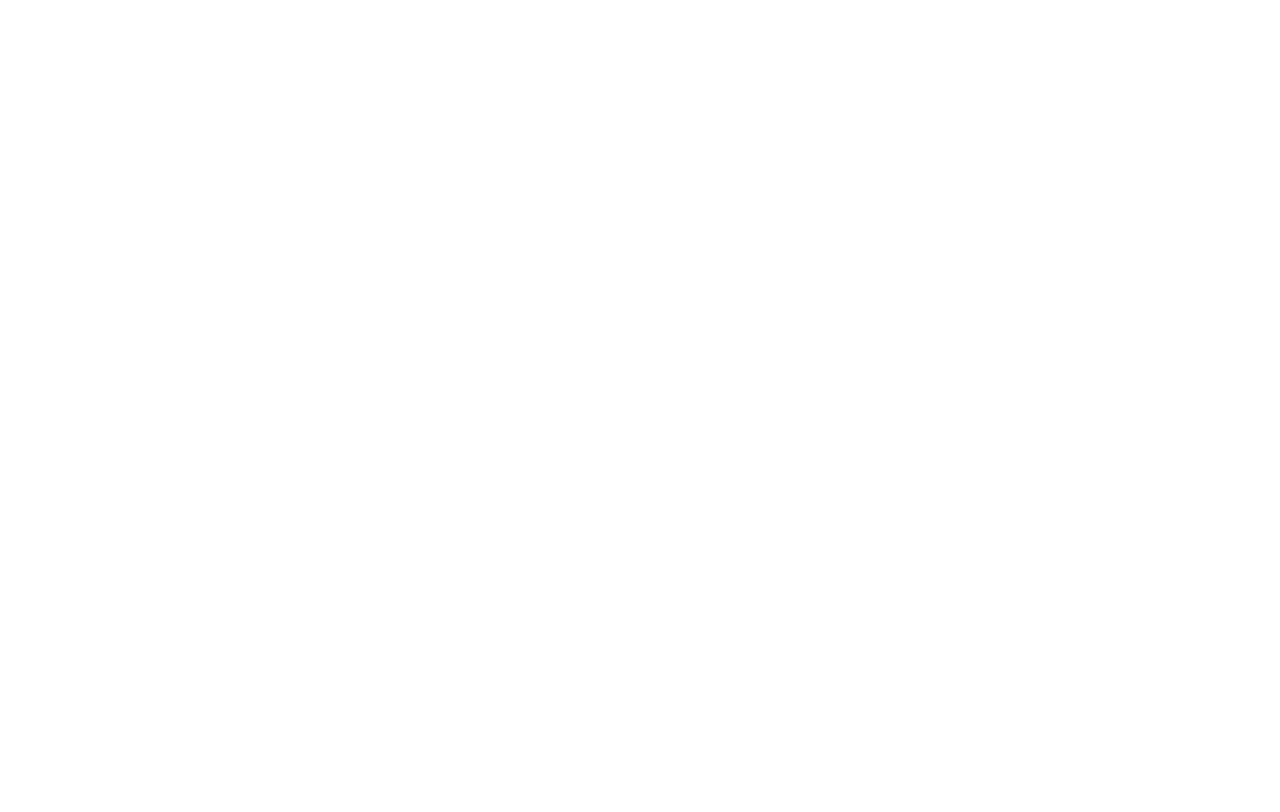
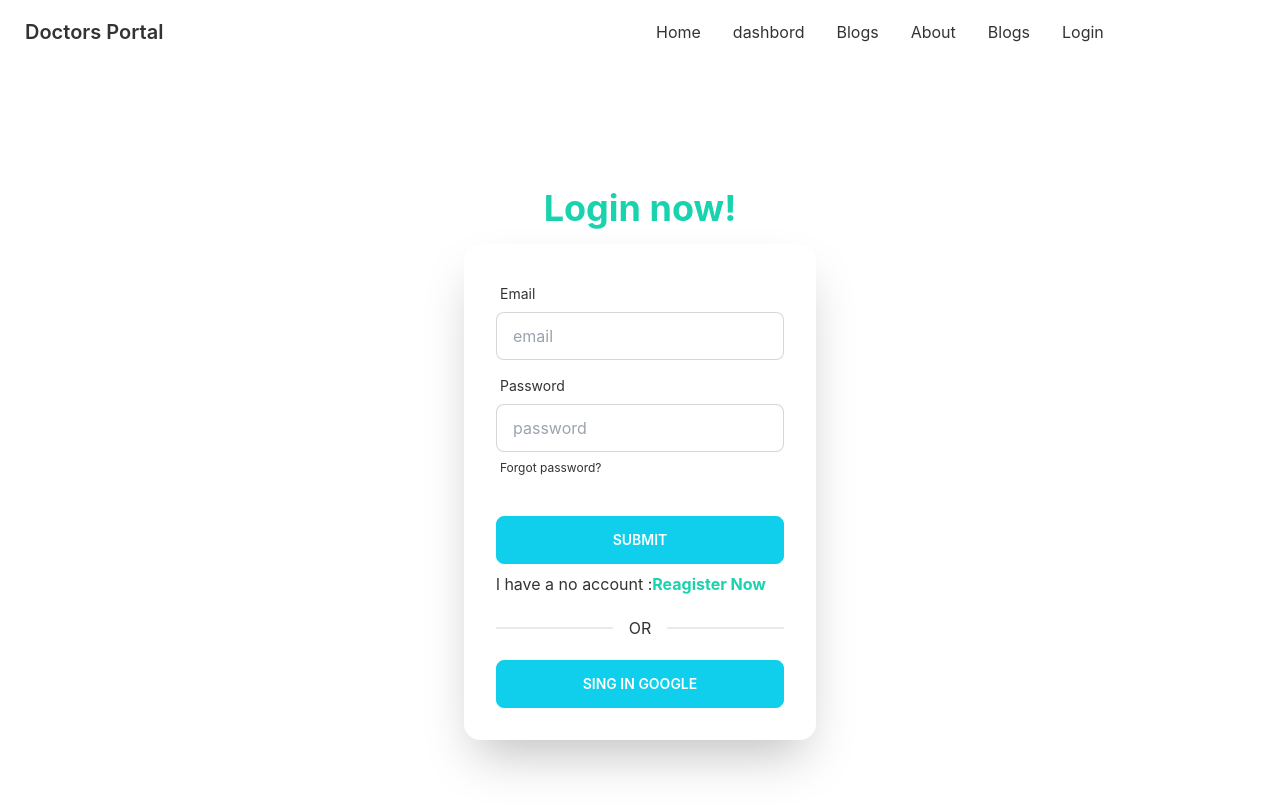
Before and after one commit to suzitsarkar27/Tools-manufacture-client-code, a React (Create React App) app: page /login in a window 1280 px wide. Shown: the top 812 px of the page. Built offline with nearby package versions, Linux system fonts and the light colour scheme; no server answers.

Commit message:
login-from

```diff
--- a/package.json
+++ b/package.json
@@ -7,8 +7,11 @@
     "@testing-library/react": "^13.2.0",
     "@testing-library/user-event": "^13.5.0",
     "daisyui": "^2.15.0",
+    "firebase": "^9.8.1",
     "react": "^18.1.0",
     "react-dom": "^18.1.0",
+    "react-firebase-hooks": "^5.0.3",
+    "react-hook-form": "^7.31.2",
     "react-router-dom": "^6.3.0",
     "react-scripts": "5.0.1",
     "web-vitals": "^2.1.4"
--- a/src/App.js
+++ b/src/App.js
@@ -1,9 +1,21 @@
 import logo from './logo.svg';
 import './App.css';
+import Header from './Pages/SHAREit/Header/Header';
+import { Route, Routes } from 'react-router-dom';
+import Login from './Pages/Home/AllRoutes/Login/Login';
+import SingUp from './Pages/Home/AllRoutes/SingUp/SingUp';
+import Home from './Pages/Home/Home/Home';
 
 function App() {
   return (
-    <div className="App">
+    <div >
+     <Header></Header>
+     <Routes>
+       <Route path='/'element={<Home></Home>}></Route>
+       <Route path='/home'element={<Home></Home>}></Route>
+       <Route path='/login'element={<Login></Login>}></Route>
+       <Route path='/singup'element={<SingUp></SingUp>}></Route>
+     </Routes>
 
     </div>
   );
--- /dev/null
+++ b/src/Pages/Home/AllRoutes/Login/Login.js
@@ -0,0 +1,70 @@
+import React from "react";
+import { useSignInWithGoogle } from "react-firebase-hooks/auth";
+import { useForm } from "react-hook-form";
+import { Link } from "react-router-dom";
+import auth from "../../../SHAREit/Firebase/firebase.init";
+
+const Login = () => {
+    const [signInWithGoogle, guser, gloading, gerror] = useSignInWithGoogle(auth);
+  const { register, handleSubmit } = useForm();
+  const onSubmit = (data) => console.log(data);
+  return (
+        <div class="hero  min-h-screen ">
+          <div class="hero-content flex-col  w-96">
+            <div class="text-center ">
+              <h1 class="text-4xl font-bold text-secondary">Login now!</h1>
+
+            </div>
+            <div class="card flex-shrink-0 w-full max-w-sm shadow-2xl bg-base-100">
+              <form onSubmit={handleSubmit(onSubmit)} class="card-body">
+                <div class="form-control">
+                  <label class="label">
+                    <span class="label-text">Email</span>
+                  </label>
+                  <input
+                    {...register("email")}
+                    placeholder="email"
+                    class="input input-bordered"
+                    required
+                  />
+                </div>
+                <div class="form-control">
+                  <label class="label">
+                    <span class="label-text">Password</span>
+                  </label>
+                  <input
+                    {...register("Password")}
+                    placeholder="password"
+                    class="input input-bordered"
+                    required
+                  />
+                  <label class="label">
+                    <a href="#" class="label-text-alt link link-hover"> Forgot password?</a>
+                  </label>
+                </div>
+                <div class="form-control mt-6">
+                 <input type="submit" class="btn btn-primary text-white " />
+                </div>
+                <p>
+                l have a no account :
+                <Link to={"/singup"} className="text-secondary font-bold">
+                  Reagister Now
+                </Link>{" "}
+              </p>
+              <div className="flex flex-col w-full border-opacity-50">
+                <div className="divider">OR</div>
+              </div>
+              <button
+                onClick={() => signInWithGoogle()}
+                className="btn btn-primary text-white"
+              >
+                Sing In Google
+              </button>
+              </form>
+            </div>
+          </div>
+        </div>
+  );
+};
+
+export default Login;
--- /dev/null
+++ b/src/Pages/Home/AllRoutes/SingUp/SingUp.js
@@ -0,0 +1,100 @@
+import React, { useRef } from 'react';
+import { useCreateUserWithEmailAndPassword, useSignInWithGoogle } from 'react-firebase-hooks/auth';
+import { Link, useNavigate } from 'react-router-dom';
+import auth from '../../../SHAREit/Firebase/firebase.init';
+
+const SingUp = () => {
+
+    const namelRef = useRef("");
+    const emailRef = useRef("");
+    const passwordRef = useRef("");
+    const repasswordRef = useRef("");
+    const navigate = useNavigate();
+    const [createUserWithEmailAndPassword, user, loading, error] =
+    useCreateUserWithEmailAndPassword(auth);
+    const [signInWithGoogle] = useSignInWithGoogle(auth);
+
+
+    const handelSubmit = async (e) => {
+        e.preventDefault();
+        const email = emailRef.current.value;
+        const password = passwordRef.current.value;
+        const repassword = repasswordRef.current.value;
+        await createUserWithEmailAndPassword(email, password, repassword);
+      };
+
+    return (
+        <div className="flex justify-center items-center h-screen">
+        <div className="hero min-h-screen ">
+          <div className="hero-content flex-col lg:flex-row-reverse  w-96">
+            <div className="card flex-shrink-0 w-full max-w-sm shadow-2xl bg-base-100">
+              <form onSubmit={handelSubmit} className="card-body">
+
+                <div className="form-control">
+                  <label className="label">
+                    <span className="label-text">Email</span>
+                  </label>
+                  <input
+                    type="email"
+                    placeholder="Email"
+                    ref={emailRef}
+                    className="input input-bordered"
+                    required
+                  />
+                </div>
+                <div className="form-control">
+                  <label className="label">
+                    <span className="label-text">Password</span>
+                  </label>
+                  <input
+                    type="password"
+                    placeholder="Password"
+                    ref={passwordRef}
+                    className="input input-bordered"
+                    required
+                  />
+                </div>
+                <div className="form-control">
+                  <label className="label">
+                    <span className="label-text">Re-Password</span>
+                  </label>
+                  <input
+                    type="password"
+                    ref={repasswordRef}
+                    placeholder="Re-Password"
+                    className="input input-bordered"
+                    required
+                  />
+                  <label className="label">
+                    <a href="#" className="label-text-alt link mt-2 link-hover">
+                      Forgot password?
+                    </a>
+                  </label>
+                </div>
+                <div className="form-control mt-6">
+                 <input type="submit" value={'Login'}className="btn btn-primary text-white" />
+                </div>
+                <p>
+                  Allready have accound :{" "}
+                  <Link to={"/login"} className="text-secondary font-bold">
+                    Login Now
+                  </Link>
+                </p>
+                <div className="flex flex-col w-full border-opacity-50">
+                  <div className="divider">OR</div>
+                  <input
+                    type="submit"
+                    onClick={() => signInWithGoogle()}
+                    value={"Sing In Google"}
+                    className="input input-bordered btn btn-primary text-white"
+                  />
+                </div>
+              </form>
+            </div>
+          </div>
+        </div>
+      </div>
+    );
+};
+
+export default SingUp;
--- /dev/null
+++ b/src/Pages/Home/Bannar/Bannar.js
@@ -0,0 +1,25 @@
+import React from "react";
+
+const Bannar = () => {
+  return (
+    <div class="hero min-h-screen bg-base-200">
+      <div class="hero-content flex-col lg:flex-row-reverse">
+        <img
+          src="https://api.lorem.space/image/movie?w=260&h=400"
+          class="max-w-sm rounded-lg shadow-2xl"
+        />
+        <div>
+          <h1 class="text-5xl font-bold">Box Office News!</h1>
+          <p class="py-6">
+            Provident cupiditate voluptatem et in. Quaerat fugiat ut assumenda
+            excepturi exercitationem quasi. In deleniti eaque aut repudiandae et
+            a id nisi.
+          </p>
+          <button class="btn btn-primary">Get Started</button>
+        </div>
+      </div>
+    </div>
+  );
+};
+
+export default Bannar;
--- /dev/null
+++ b/src/Pages/Home/Home/Home.js
@@ -0,0 +1,12 @@
+import React from 'react';
+import Bannar from '../Bannar/Bannar';
+
+const Home = () => {
+    return (
+        <div>
+            <Bannar></Bannar>
+        </div>
+    );
+};
+
+export default Home;
--- /dev/null
+++ b/src/Pages/SHAREit/Firebase/firebase.init.js
@@ -0,0 +1,29 @@
+
+import { initializeApp } from "firebase/app";
+import { getAuth } from "firebase/auth";
+
+const firebaseConfig = {
+  apiKey: "AIzaSyAHg9OB9w884_2OtxqUqXAMgKOdOmvv5jo",
+  authDomain: "tools-manufacturer-client.firebaseapp.com",
+  projectId: "tools-manufacturer-client",
+  storageBucket: "tools-manufacturer-client.appspot.com",
+  messagingSenderId: "357021166339",
+  appId: "1:357021166339:web:594ead6d1a342ccd825736"
+};
+
+
+// Your web app's Firebase configuration
+// const firebaseConfig = {
+//   apiKey: process.env.REACT_APP_API_KEY,
+//   authDomain: process.env.REACT_APP_AUTH_DOMAIN,
+//   projectId: process.env.REACT_APP_PROJECT_ID,
+//   storageBucket: process.env.REACT_APP_STORAGE_BUCKET,
+//   messagingSenderId: process.env.REACT_APP_MESSAGING_SENDER_ID,
+//   appId: process.env.REACT_APP_APPID,
+// };
+
+
+// Initialize Firebase
+const app = initializeApp(firebaseConfig);
+const auth = getAuth(app);
+export default auth;
--- a/src/Pages/SHAREit/Header/Header.js
+++ b/src/Pages/SHAREit/Header/Header.js
@@ -1,26 +1,32 @@
 import React from "react";
+import { Link } from "react-router-dom";
+import auth from "../Firebase/firebase.init";
+import { useAuthState } from 'react-firebase-hooks/auth';
+import { signOut } from 'firebase/auth';
+import RequreAuth from "../RequreAuth/RequreAuth";
 
 const Header = () => {
 
 
-    //     const [user] = useAuthState(auth);
-    //     console.log(user);
-    //     const handelSingOut = () => {
-    //       signOut(auth);
-    //     };
+        const [user] = useAuthState(auth);
+        const handelSingOut = () => {
+          signOut(auth);
+        };
 
-    // const navbar = (
-    //     <>
-    //       <li> <Link to={"/"}>Home</Link> </li>
-    //       <li> <Link to={"/appointment"}>Appointment</Link> </li>
-    //       <li> <Link to={"/reviews"}>Reviews</Link> </li>
-    //        <li><Link to={"/contact"}>Contact Us</Link> </li>
-    //       <li> <Link to={"/about"}>About</Link> </li>
+    const navbar = (
+        <>
 
-    //       {user ? (  <button onClick={() => handelSingOut()}
-    //        className="btn btn-secondary text-white"> SingOut </button> ) : (
-    //         <li> <Link to={"/login"}>Login</Link> </li> )}
-    //     </>)
+           <li> <Link to={"/home"}>Home</Link> </li>
+
+            <li> <Link to={"/dashbord"}>dashbord</Link> </li>
+            <li> <Link to={"/My Odres"}>Blogs</Link> </li>
+
+            <li> <Link to={"/about"}>About</Link> </li>
+            <li> <Link to={"/blogs"}>Blogs</Link> </li>
+          {user ? (  <button onClick={() => handelSingOut()}
+           className="btn btn-secondary text-white"> SingOut </button> ) : (
+            <li> <Link to={"/login"}>Login</Link> </li> )}
+        </>)
   return (
     <div className="position: sticky top-0 z-10 ">
       <div className="navbar bg-base-100  ">
@@ -46,13 +52,13 @@
               tabindex="0"
               className="menu menu-compact dropdown-content mt-3 p-2 shadow bg-base-100 rounded-box w-52"
             >
-              {/* {navbar} */}
+              {navbar}
             </ul>
           </div>
           <a className="btn btn-ghost normal-case text-xl">Doctors Portal</a>
         </div>
         <div className="navbar-center hidden lg:flex">
-          <ul className="menu menu-horizontal p-0"></ul>
+          <ul className="menu menu-horizontal p-0"> {navbar}</ul>
         </div>
       </div>
     </div>
--- /dev/null
+++ b/src/Pages/SHAREit/Loading/Loading.js
@@ -0,0 +1,13 @@
+import React from "react";
+
+const Loading = () => {
+  return (
+    <div>
+      <div className="h-screen flex items-center justify-center ">
+        <div className="w-40 h-40 border-t-4 border-b-4 border-green-900 rounded-full animate-spin"></div>
+      </div>
+    </div>
+  );
+};
+
+export default Loading;
--- /dev/null
+++ b/src/Pages/SHAREit/RequreAuth/RequreAuth.js
@@ -0,0 +1,22 @@
+import React from "react";
+import { useAuthState } from "react-firebase-hooks/auth";
+import { Navigate, useLocation } from "react-router-dom";
+import auth from "../Firebase/firebase.init";
+import Loading from "../Loading/Loading";
+
+
+const RequreAuth = ({ children }) => {
+  const [user, loading] = useAuthState(auth);
+  const location = useLocation();
+
+  if (loading) {
+    return <Loading></Loading>;
+  }
+
+  if (!user) {
+    return <Navigate to="/login" state={{ from: location }} replace />;
+  }
+  return children;
+};
+
+export default RequreAuth;
```
Also changed, not shown: 1 other file (tests, documents, lock files or other folders).
